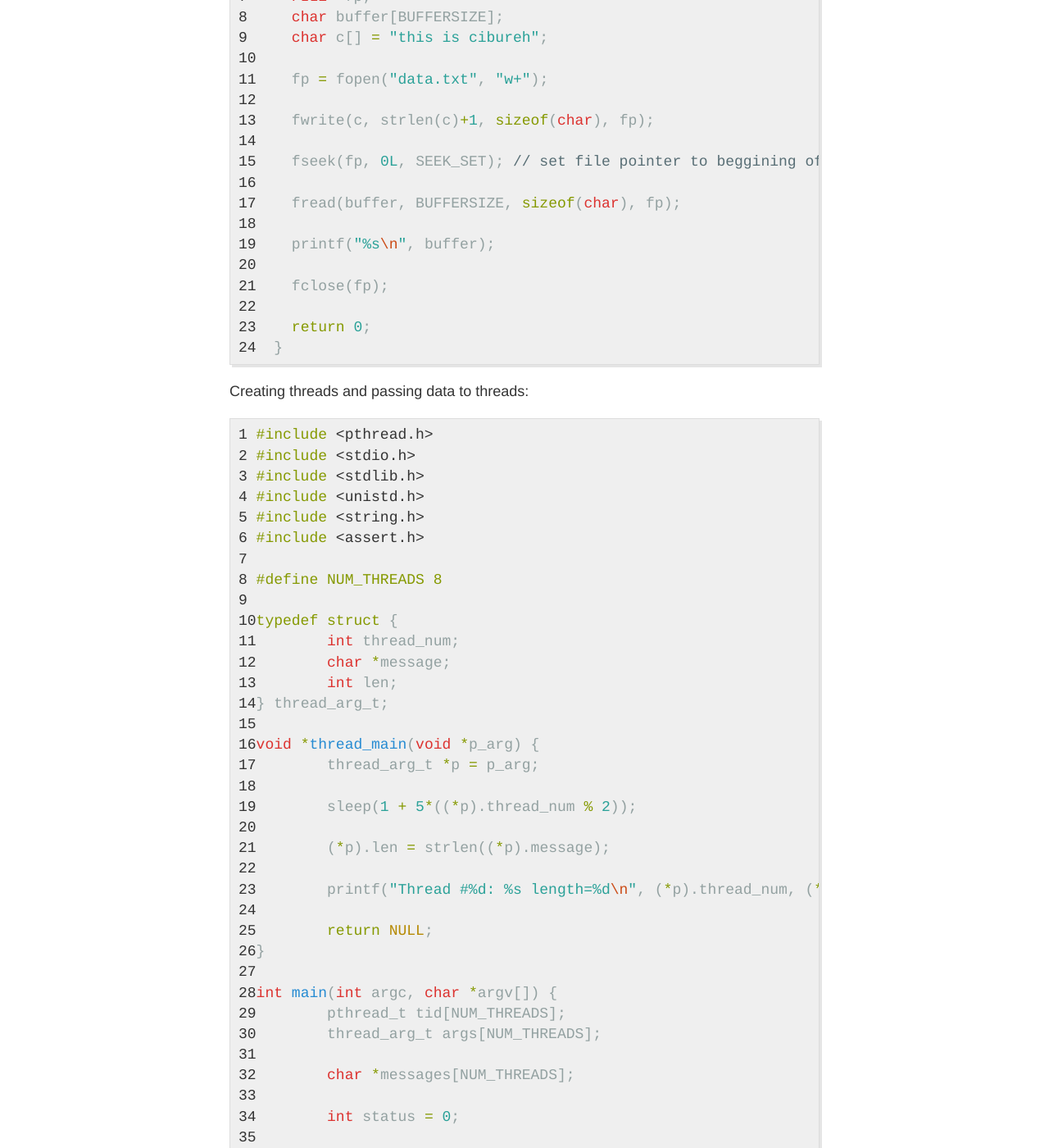
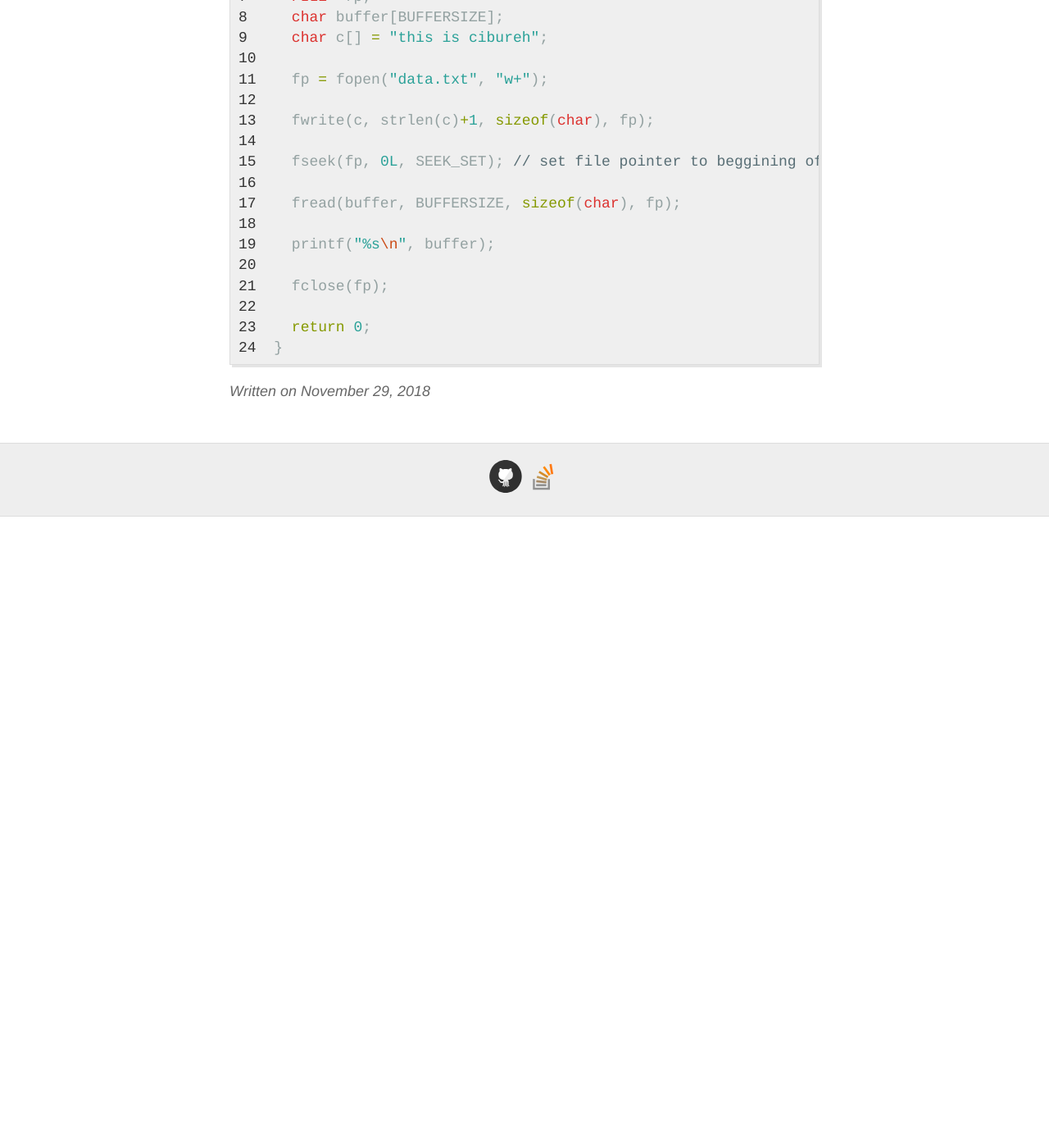
Before and after one commit to gutucristian/gutucristian.github.io, a Jekyll site: the page built from _posts/2018-11-29-C-IO-Tips-and-Tricks.md, in a window 1280 px wide and 1400 px high, scrolled down 2118 px. Shown: the whole window at 82% size. Built offline with Jekyll 4.4.1, drawn with Linux system fonts in a browser that asks for light colours; our own code applies the rules of GitHub Pages for plain Markdown files; after the commit the page ends 2748 px from its top, so only the background shows below that; some of the changed text lies outside the part shown.

Commit message:
Update 2018-11-29-C-IO-Tips-and-Tricks.md

```diff
--- a/_posts/2018-11-29-C-IO-Tips-and-Tricks.md
+++ b/_posts/2018-11-29-C-IO-Tips-and-Tricks.md
@@ -94,70 +94,3 @@ Another option is `fread` and `fwrite`:
     return 0;
   }
 {% endhighlight %}
-
-Creating threads and passing data to threads:
-{% highlight c linenos %}
-#include <pthread.h>
-#include <stdio.h>
-#include <stdlib.h>
-#include <unistd.h>
-#include <string.h>
-#include <assert.h>
-
-#define NUM_THREADS 8
-
-typedef struct {
-	int thread_num;
-	char *message;
-	int len;
-} thread_arg_t;
-
-void *thread_main(void *p_arg) {
-	thread_arg_t *p = p_arg;
-
-	sleep(1 + 5*((*p).thread_num % 2));
-
-	(*p).len = strlen((*p).message);
-
-	printf("Thread #%d: %s length=%d\n", (*p).thread_num, (*p).message, (*p).len);
-
-	return NULL;
-}
-
-int main(int argc, char *argv[]) {
-	pthread_t tid[NUM_THREADS];
-	thread_arg_t args[NUM_THREADS];
-
-	char *messages[NUM_THREADS];
-
-	int status = 0;
-
-	messages[0] = "English: Hello World!";
-	messages[1] = "French: Bonjour, le monde!";
-	messages[2] = "Spanish: Hola al mundo";
-	messages[3] = "Klingon: Nuq neH!";
-	messages[4] = "German: Guten Tag, Welt!";
-	messages[5] = "Russian: Zdravstvuyte, mir!";
-	messages[6] = "Japan: Sekai e konnichiwa!";
-	messages[7] = "Latin: Orbis, te saluto!";
-
-	int i ;
-
-	for (i = 0; i < NUM_THREADS; i++) {
-		args[i].thread_num = i;
-		args[i].message = messages[i];
-
-		printf("Creating thread #%d\n", i);
-
-		status = pthread_create(&tid[i], NULL, thread_main, &args[i]);
-		assert(status == 0);
-	}
-
-	for (i = 0; i < NUM_THREADS; i++) {
-		status = pthread_join(tid[i], NULL);
-		assert(status == 0);
-	}
-
-	pthread_exit(NULL);
-}
-{% endhighlight %}
```
